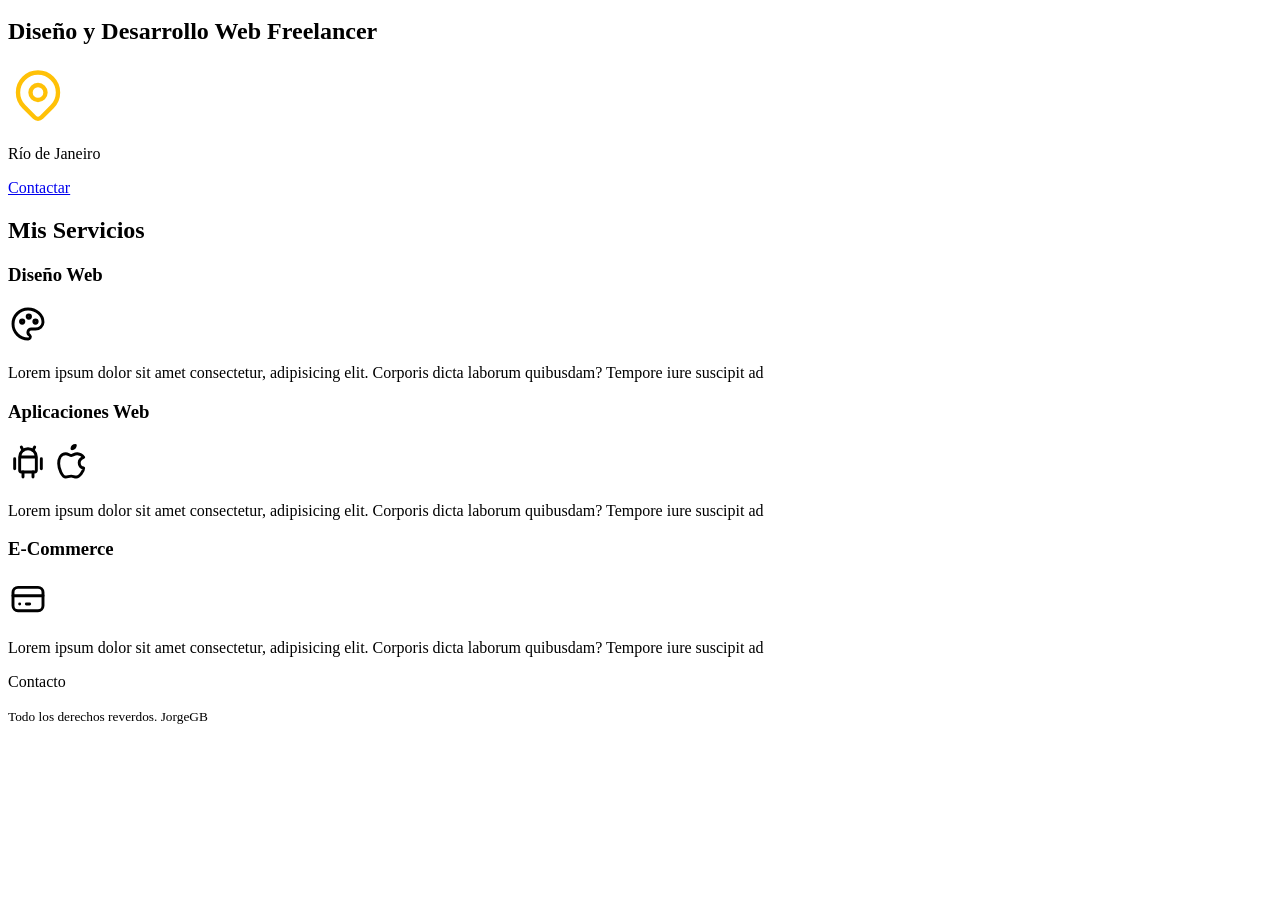
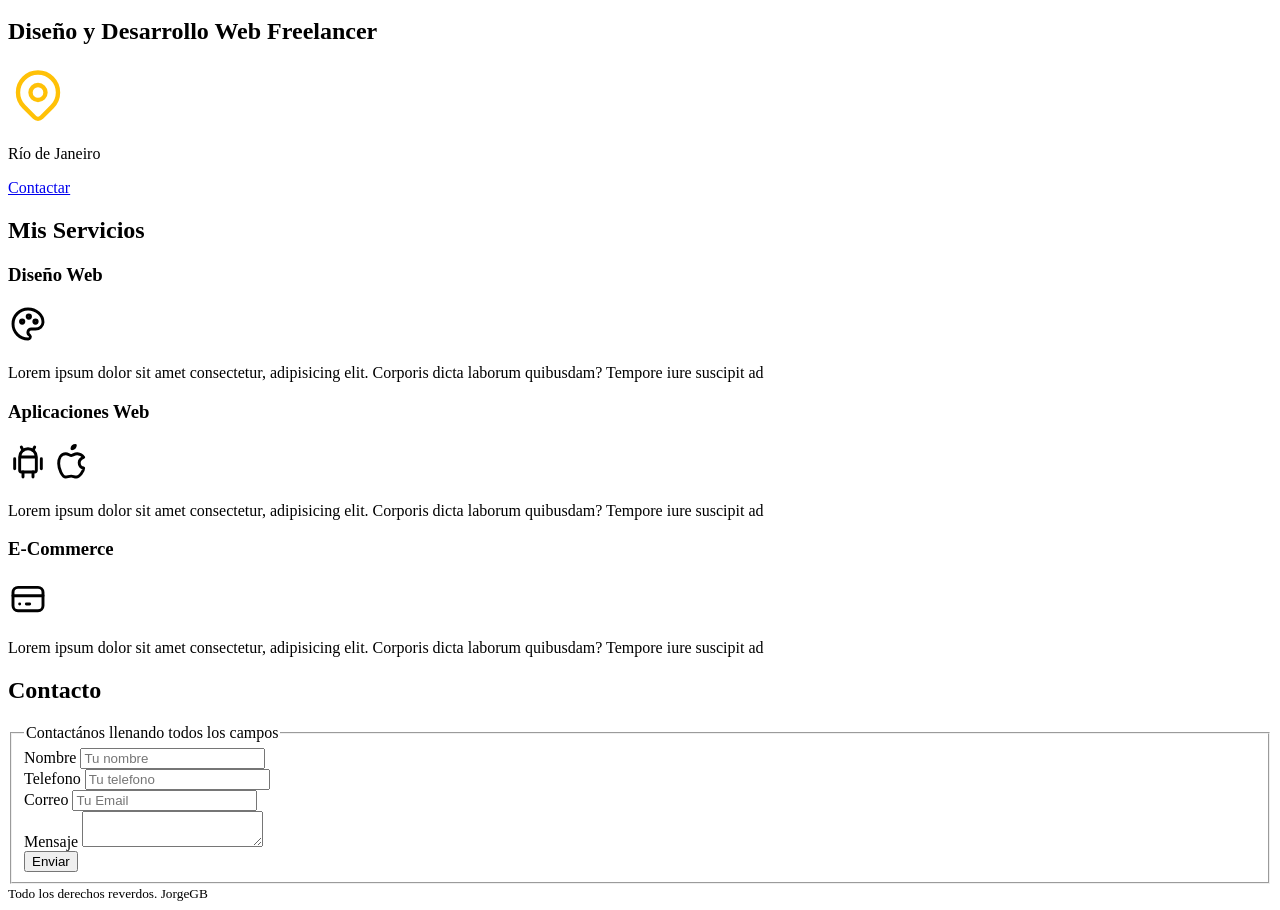
Before and after one commit to JorgeGB-Creator/freelancer-jg, a plain HTML site: page index.html in a window 1280 px wide. Shown: the part 100-1010 px from the top of the page. Before the commit the page ends 833 px from the top, so only its background shows below. Drawn offline with Linux system fonts and the light colour scheme.

Commit message:
Campo de contactos e imagen

```diff
--- a/index.html
+++ b/index.html
@@ -145,7 +145,38 @@
     </main>
 
     <section>
-        <p>Contacto</p>
+        <h2>Contacto</h2>
+
+        <form>
+            <fieldset>
+                <legend>Contactános llenando todos los campos</legend>
+
+            <div>
+                <label>Nombre</label>
+                <input type="text" placeholder="Tu nombre">
+            </div>
+
+            <div>
+                <label>Telefono</label>
+                <input type="tel" placeholder="Tu telefono">
+            </div>
+
+            <div>
+                <label>Correo</label>
+                <input type="email" placeholder="Tu Email">
+            </div>
+
+            <div>
+                <label>Mensaje</label>
+                <textarea></textarea>
+            </div>
+
+            <div>
+                <input type="submit" value="Enviar">
+            </div>
+            </fieldset>
+        </form>
+
     </section>
 
 
```
Also changed, not shown: img/hero.jpg (added).
